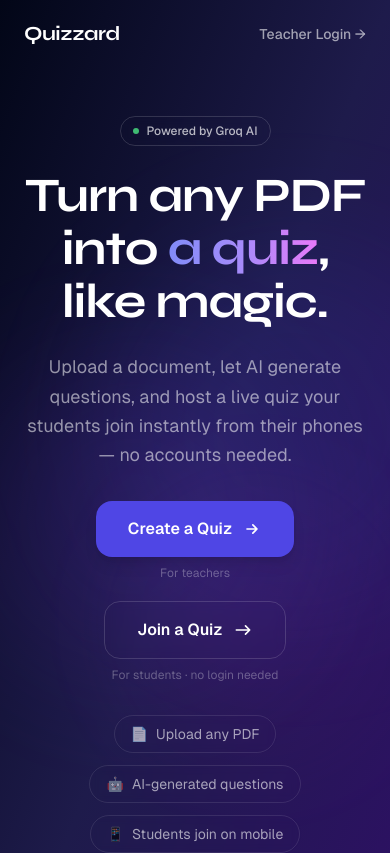
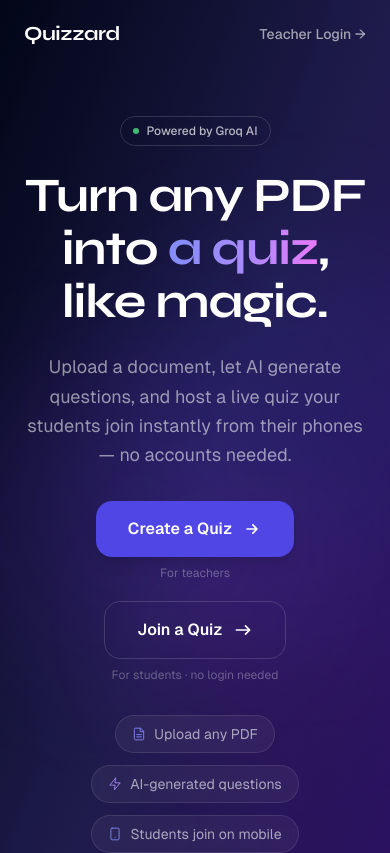
Before and after one commit to yaswanthme007/quizzard, a Next.js app: page / in a window 390 px wide. Shown: the top 853 px of the page. Built offline with nearby package versions, Linux system fonts and the light colour scheme.

Commit message:
Remove emojis, show teacher name, add host name to quizzes

```diff
--- /dev/null
+++ b/app/api/room-info/route.ts
@@ -0,0 +1,25 @@
+import { NextRequest, NextResponse } from "next/server";
+import { supabaseAdmin } from "@/lib/supabase-admin";
+
+export async function GET(request: NextRequest) {
+  const code = request.nextUrl.searchParams.get("code")?.trim().toUpperCase() ?? "";
+
+  if (!code || code.length !== 6) {
+    return NextResponse.json({ error: "Invalid code." }, { status: 400 });
+  }
+
+  const { data: room } = await supabaseAdmin
+    .from("rooms")
+    .select("id, status, host_name")
+    .eq("code", code)
+    .maybeSingle();
+
+  if (!room) {
+    return NextResponse.json({ error: "Room not found." }, { status: 404 });
+  }
+  if (room.status !== "active") {
+    return NextResponse.json({ error: "This room is closed." }, { status: 403 });
+  }
+
+  return NextResponse.json({ hostName: room.host_name ?? null });
+}
--- a/app/dashboard/page.tsx
+++ b/app/dashboard/page.tsx
@@ -35,11 +35,17 @@ export default async function DashboardPage() {
   const quizzes = quizzesResult.data ?? [];
   const hasApiKey = !!(profile?.groq_api_key) || !!process.env.GROQ_API_KEY;
 
-  const avatarInitial = (user.email?.[0] ?? "T").toUpperCase();
+  const displayName: string =
+    (user.user_metadata?.full_name as string | undefined) ??
+    (user.user_metadata?.name as string | undefined) ??
+    user.email ??
+    "Teacher";
+
+  const avatarInitial = displayName[0].toUpperCase();
 
   return (
     <div className="min-h-screen bg-slate-950">
-      <TeacherNav email={user.email!} />
+      <TeacherNav name={displayName} />
 
       <main className="max-w-6xl mx-auto px-4 sm:px-6 py-8">
         <div className="grid grid-cols-1 lg:grid-cols-5 gap-6">
@@ -52,7 +58,7 @@ export default async function DashboardPage() {
                   {avatarInitial}
                 </div>
                 <div className="min-w-0">
-                  <p className="text-sm font-semibold text-white truncate">{user.email}</p>
+                  <p className="text-sm font-semibold text-white truncate">{displayName}</p>
                   <p className="text-xs text-white/35 mt-0.5">
                     {quizzes.length} {quizzes.length === 1 ? "quiz" : "quizzes"} created
                   </p>
--- a/app/page.tsx
+++ b/app/page.tsx
@@ -1,5 +1,6 @@
 "use client";
 
+import type { ReactNode } from "react";
 import Link from "next/link";
 import { motion, useReducedMotion } from "framer-motion";
 import { fadeUp, staggerContainer } from "@/lib/motion";
@@ -123,17 +124,49 @@ export default function LandingPage() {
 
           {/* Feature pills */}
           <motion.div variants={fadeUp} className="flex flex-wrap justify-center gap-3 pt-2">
-            {[
-              { icon: "📄", text: "Upload any PDF" },
-              { icon: "🤖", text: "AI-generated questions" },
-              { icon: "📱", text: "Students join on mobile" },
-              { icon: "📊", text: "Live leaderboard" },
-            ].map(({ icon, text }) => (
+            {(
+              [
+                {
+                  icon: (
+                    <svg viewBox="0 0 24 24" fill="none" stroke="currentColor" strokeWidth={1.5} strokeLinecap="round" strokeLinejoin="round" className="w-3.5 h-3.5 text-indigo-400 shrink-0">
+                      <path d="M14 2H6a2 2 0 0 0-2 2v16a2 2 0 0 0 2 2h12a2 2 0 0 0 2-2V8z"/>
+                      <path d="M14 2v6h6"/><path d="M16 13H8"/><path d="M16 17H8"/>
+                    </svg>
+                  ),
+                  text: "Upload any PDF",
+                },
+                {
+                  icon: (
+                    <svg viewBox="0 0 24 24" fill="none" stroke="currentColor" strokeWidth={1.5} strokeLinecap="round" strokeLinejoin="round" className="w-3.5 h-3.5 text-violet-400 shrink-0">
+                      <path d="M13 2 3 14h9l-1 8 10-12h-9l1-8z"/>
+                    </svg>
+                  ),
+                  text: "AI-generated questions",
+                },
+                {
+                  icon: (
+                    <svg viewBox="0 0 24 24" fill="none" stroke="currentColor" strokeWidth={1.5} strokeLinecap="round" strokeLinejoin="round" className="w-3.5 h-3.5 text-indigo-400 shrink-0">
+                      <rect x="5" y="2" width="14" height="20" rx="2"/>
+                      <path d="M12 18h.01"/>
+                    </svg>
+                  ),
+                  text: "Students join on mobile",
+                },
+                {
+                  icon: (
+                    <svg viewBox="0 0 24 24" fill="none" stroke="currentColor" strokeWidth={1.5} strokeLinecap="round" strokeLinejoin="round" className="w-3.5 h-3.5 text-violet-400 shrink-0">
+                      <path d="M18 20V10M12 20V4M6 20v-6"/>
+                    </svg>
+                  ),
+                  text: "Live leaderboard",
+                },
+              ] as { icon: ReactNode; text: string }[]
+            ).map(({ icon, text }) => (
               <div
                 key={text}
-                className="flex items-center gap-2 px-4 py-2 bg-white/6 rounded-full text-sm text-white/60 border border-white/10 backdrop-blur-sm"
+                className="flex items-center gap-2 px-4 py-2 bg-white/5 rounded-full text-sm text-white/60 border border-white/10 backdrop-blur-sm"
               >
-                <span>{icon}</span>
+                {icon}
                 {text}
               </div>
             ))}
--- a/app/quiz/[id]/QuizEditor.tsx
+++ b/app/quiz/[id]/QuizEditor.tsx
@@ -28,7 +28,7 @@ interface ExistingRoom {
 interface Props {
   quiz: QuizProps;
   existingRoom: ExistingRoom | null;
-  userEmail: string;
+  userName: string;
 }
 
 type PublishedRoom = { roomId: string; code: string; qrDataUrl: string };
@@ -230,7 +230,7 @@ function QuestionCard({ q, index, total, dbIds, onChange, onDelete, onMove, onRe
 
 // ─── Main Editor ──────────────────────────────────────────────────────────────
 
-export default function QuizEditor({ quiz, existingRoom, userEmail }: Props) {
+export default function QuizEditor({ quiz, existingRoom, userName }: Props) {
   const router = useRouter();
   const reduced = useReducedMotion();
   const [title, setTitle] = useState(quiz.title);
@@ -346,7 +346,7 @@ export default function QuizEditor({ quiz, existingRoom, userEmail }: Props) {
     <div className="min-h-screen bg-slate-950">
       {/* Sticky header: nav + controls */}
       <div className="sticky top-0 z-20">
-        <TeacherNav email={userEmail} />
+        <TeacherNav name={userName} />
         <div className="bg-slate-950/90 backdrop-blur-xl border-b border-white/8">
           <div className="max-w-3xl mx-auto px-4 sm:px-6 py-2.5 flex items-center gap-3">
             <button
--- a/app/quiz/[id]/actions.ts
+++ b/app/quiz/[id]/actions.ts
@@ -86,13 +86,19 @@ function randomCode(): string {
 export async function publishQuiz(
   quizId: string
 ): Promise<{ roomId: string; code: string; qrDataUrl: string }> {
-  const { supabase } = await verifyOwnership(quizId);
+  const { supabase, user } = await verifyOwnership(quizId);
+
+  const hostName: string =
+    (user.user_metadata?.full_name as string | undefined) ??
+    (user.user_metadata?.name as string | undefined) ??
+    user.email ??
+    "Teacher";
 
   const code = randomCode();
 
   const { data: room, error: roomError } = await supabase
     .from("rooms")
-    .insert({ quiz_id: quizId, code, status: "active" })
+    .insert({ quiz_id: quizId, code, status: "active", host_name: hostName })
     .select("id")
     .single();
 
--- a/app/quiz/[id]/page.tsx
+++ b/app/quiz/[id]/page.tsx
@@ -34,6 +34,12 @@ export default async function QuizPage({ params }: Props) {
     .limit(1)
     .maybeSingle();
 
+  const displayName: string =
+    (user.user_metadata?.full_name as string | undefined) ??
+    (user.user_metadata?.name as string | undefined) ??
+    user.email ??
+    "Teacher";
+
   const sortedQuestions = [...((quiz.questions as QuestionRow[]) ?? [])].sort(
     (a, b) => a.order_index - b.order_index
   );
@@ -55,7 +61,7 @@ export default async function QuizPage({ params }: Props) {
         })),
       }}
       existingRoom={room ?? null}
-      userEmail={user.email!}
+      userName={displayName}
     />
   );
 }
--- a/components/TeacherNav.tsx
+++ b/components/TeacherNav.tsx
@@ -5,7 +5,7 @@ import { useRouter } from "next/navigation";
 import { motion } from "framer-motion";
 import { createSupabaseBrowserClient } from "@/lib/supabase-browser";
 
-export default function TeacherNav({ email }: { email: string }) {
+export default function TeacherNav({ name }: { name: string }) {
   const router = useRouter();
 
   async function handleSignOut() {
@@ -30,8 +30,8 @@ export default function TeacherNav({ email }: { email: string }) {
           Quizzard
         </Link>
         <span className="flex-1" />
-        <span className="text-sm text-white/35 hidden sm:block truncate max-w-xs font-mono">
-          {email}
+        <span className="text-sm text-white/50 hidden sm:block truncate max-w-xs">
+          {name}
         </span>
         <motion.button
           onClick={handleSignOut}
```
Also changed, not shown: app/join/JoinForm.tsx (+36 -1 lines).
